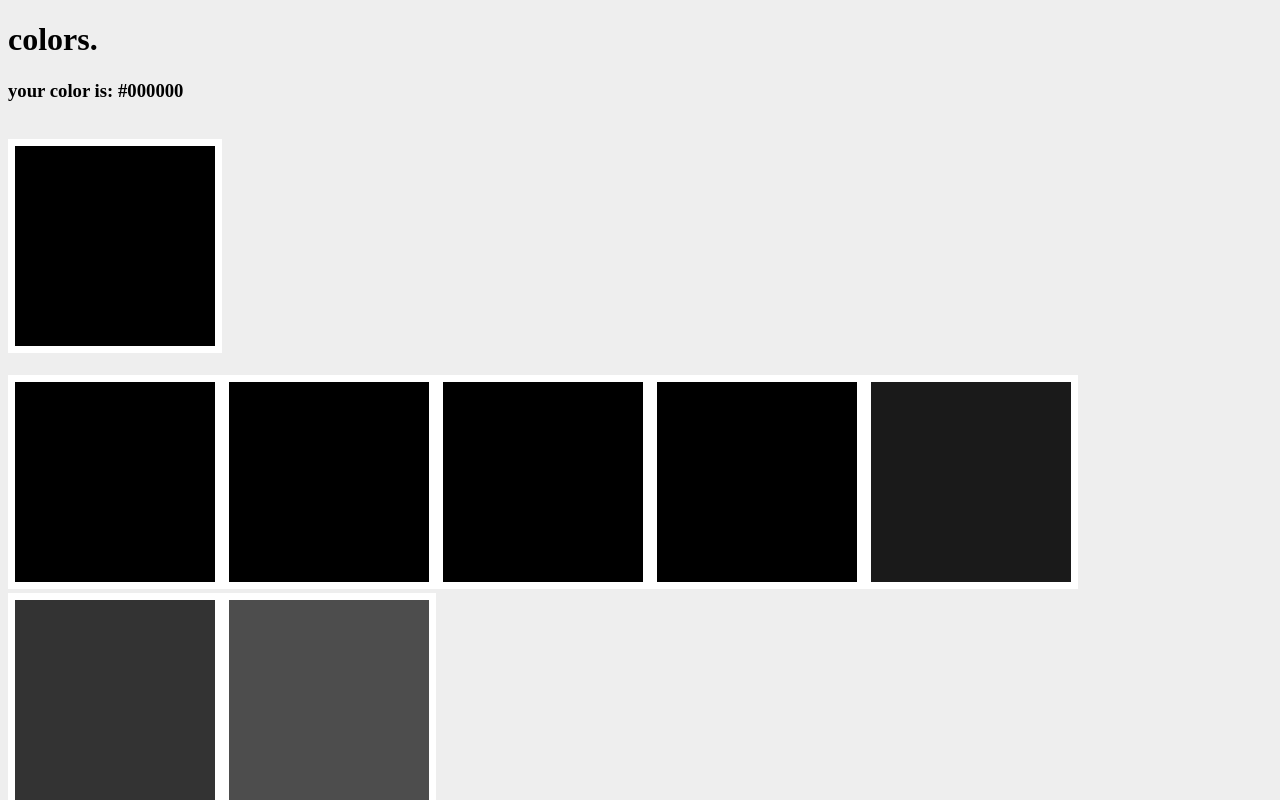
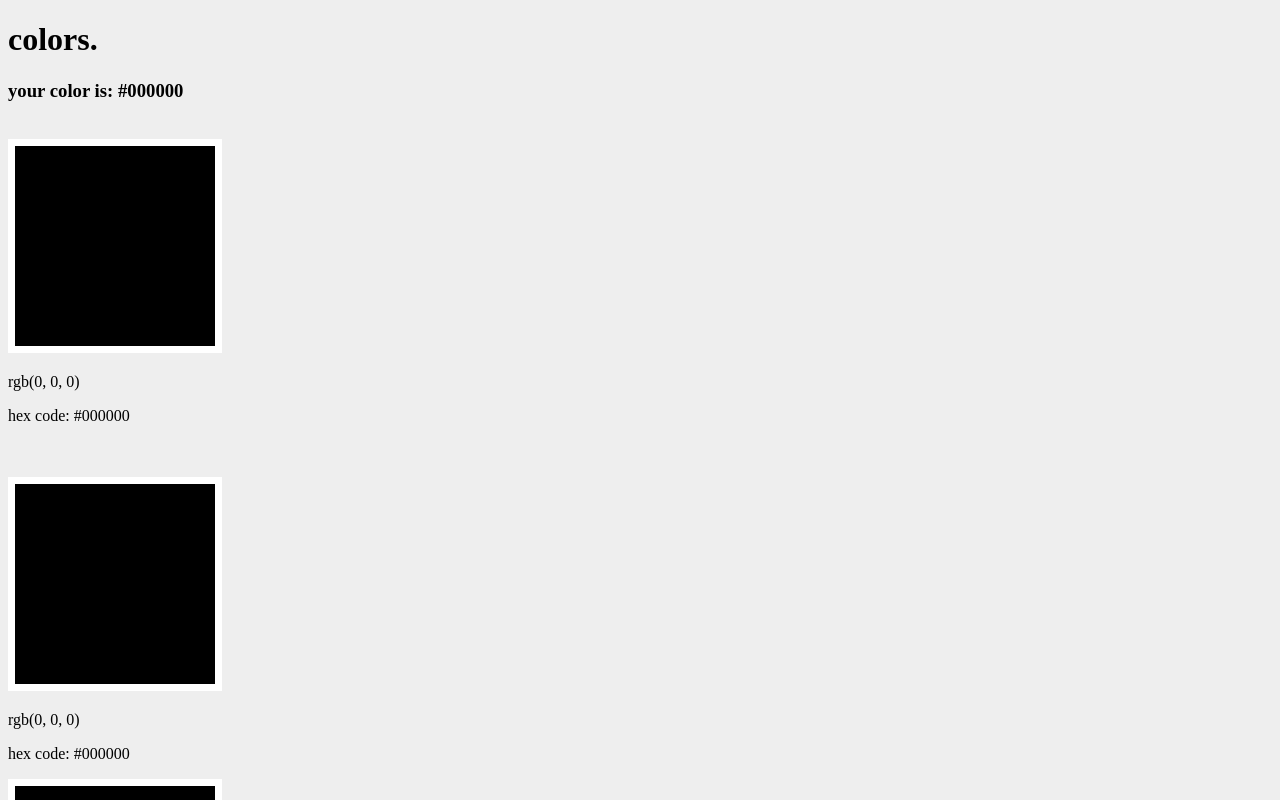
Before and after one commit to 0xbutterflyhacker/palette-gen, a React (Vite) app: page / in a window 1280 px wide. Both pictures are taken after a click on the button "submit.". Shown: the top 800 px of the page. Built offline with nearby package versions, Linux system fonts and the light colour scheme.

Commit message:
analogous scheme added

```diff
--- a/src/colors.ts
+++ b/src/colors.ts
@@ -47,6 +47,27 @@ export class color {
         const sol = toRGB(mid)
         return sol
     }
+    comp(): color {
+        let mid: number[] = this.toHSL();
+        mid[0] += 180
+        mid[0] %= 360
+        let sol = toRGB(mid)
+        return sol
+    }
+    analogous3(): color[] {
+        let mid0: number[] = this.toHSL()
+        let mid1: number[] = this.toHSL()
+        let sol: color[] = Array.from({length: 2})
+        mid0[0] -= 30
+        if (mid0[0] > 359) mid0[0] %= 360
+        else if (mid0[0] < 0) mid0[0] += 360
+        mid1[0] += 30
+        if (mid1[0] > 359) mid1[0] %= 360
+        else if (mid1[0] < 0) mid1[0] += 360
+        sol[0] = toRGB(mid0)
+        sol[1] = toRGB(mid1)
+        return sol
+    }
 }
 
 export function toRGB(l: number[]): color {
--- a/src/main.tsx
+++ b/src/main.tsx
@@ -49,11 +49,23 @@ function IndexComp(props: {fn: React.Dispatch<React.SetStateAction<Color.color|u
     return <ColorForm fn={props.fn}/>
 }
 
+function ChipComp(props: {c: Color.color}) {
+    return (
+        <>
+            <span className='chip' style={{background: `${props.c.hex}`}}></span>
+            <p className='chip-info'>
+                <p>{`rgb(${props.c.red}, ${props.c.green}, ${props.c.blue})`}</p>
+                <p>hex code: {props.c.hex}</p>
+            </p>
+        </>
+    )
+}
+
 function ResultComp(props: {c: Color.color, fn: React.Dispatch<React.SetStateAction<Color.color|undefined>>}) {
     return (
         <>
             <h3>your color is: <span style={{color: `${props.c.hex}`}}>{`${props.c.hex}`}</span></h3><br/>
-            <span className='chip' style={{background: `${props.c.hex}`}}></span><br/><br/>
+            <ChipComp c={props.c}/><br/><br/>
             <SchemeComp c={props.c}/>
             <ColorForm fn={props.fn}/>
         </>
@@ -64,6 +76,8 @@ function SchemeComp(props: {c: Color.color}) {
     return (
         <>
             <MonoScheme c={props.c}/>
+            <CompScheme c={props.c}/>
+            <AnalogousScheme c={props.c}/>
         </>
     )
 }
@@ -71,13 +85,33 @@ function SchemeComp(props: {c: Color.color}) {
 function MonoScheme(props: {c: Color.color}) {
     return (
         <>
-            <span className='chip' style={{background: `${props.c.darken(0.3).hex}`}}></span>
-            <span className='chip' style={{background: `${props.c.darken(0.2).hex}`}}></span>
-            <span className='chip' style={{background: `${props.c.darken(0.1).hex}`}}></span>
-            <span className='chip' style={{background: `${props.c.hex}`}}></span>
-            <span className='chip' style={{background: `${props.c.lighten(0.1).hex}`}}></span>
-            <span className='chip' style={{background: `${props.c.lighten(0.2).hex}`}}></span>
-            <span className='chip' style={{background: `${props.c.lighten(0.3).hex}`}}></span>
+            <ChipComp c={props.c.darken(0.3)}/>
+            <ChipComp c={props.c.darken(0.2)}/>
+            <ChipComp c={props.c.darken(0.1)}/>
+            <ChipComp c={props.c}/>
+            <ChipComp c={props.c.lighten(0.1)}/>
+            <ChipComp c={props.c.lighten(0.2)}/>
+            <ChipComp c={props.c.lighten(0.3)}/>
         </>
     )
 }
+
+function CompScheme(props: {c: Color.color}) {
+    return (
+        <>
+            <ChipComp c={props.c}/>
+            <ChipComp c={props.c.comp()}/>
+        </>
+    )
+}
+
+function AnalogousScheme(props: {c: Color.color}) {
+    const c0 = props.c.analogous3()
+    return (
+        <>
+            <ChipComp c={c0[0]}/>
+            <ChipComp c={props.c}/>
+            <ChipComp c={c0[1]}/>
+        </>
+    )
+}
```
